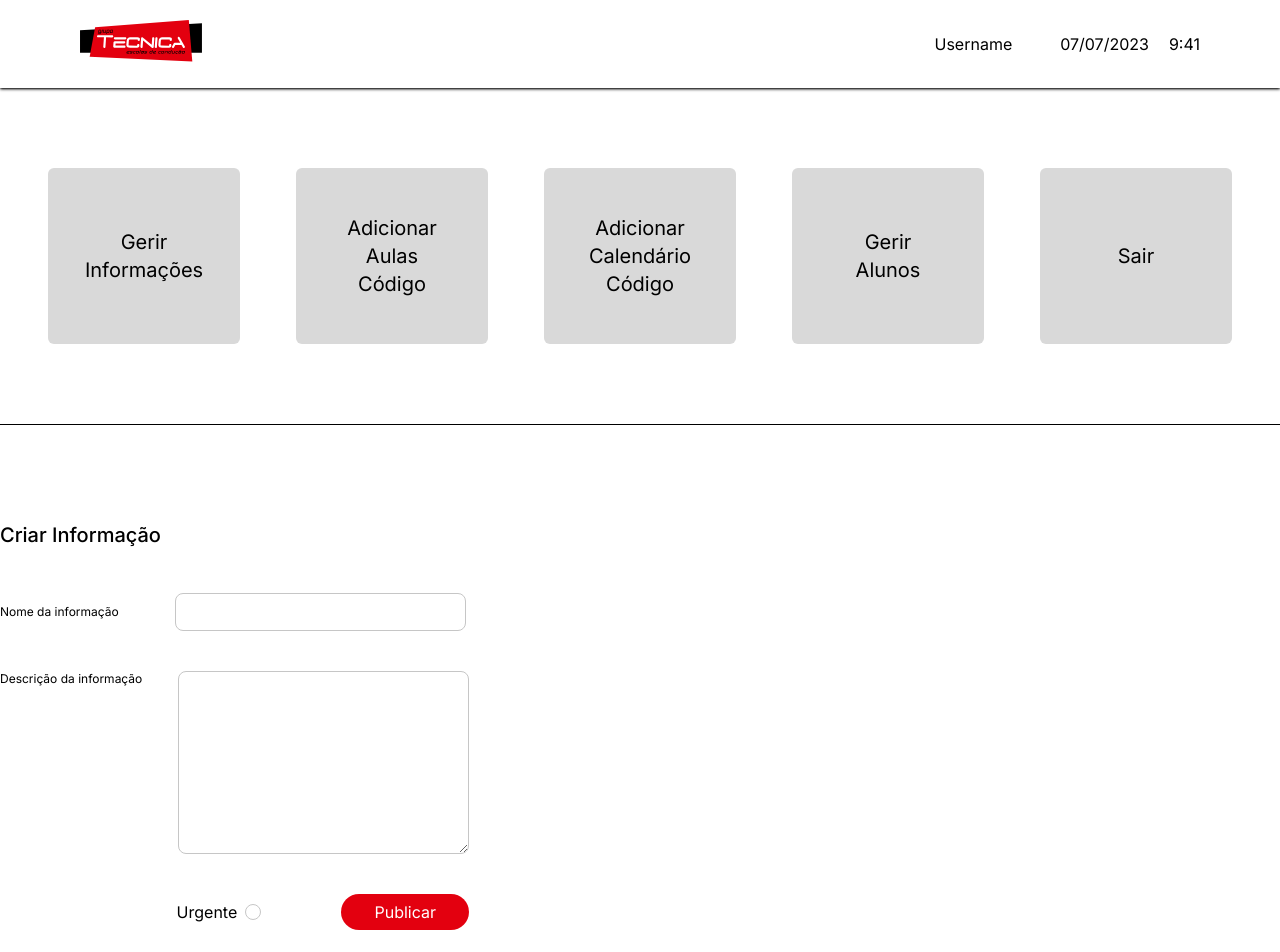
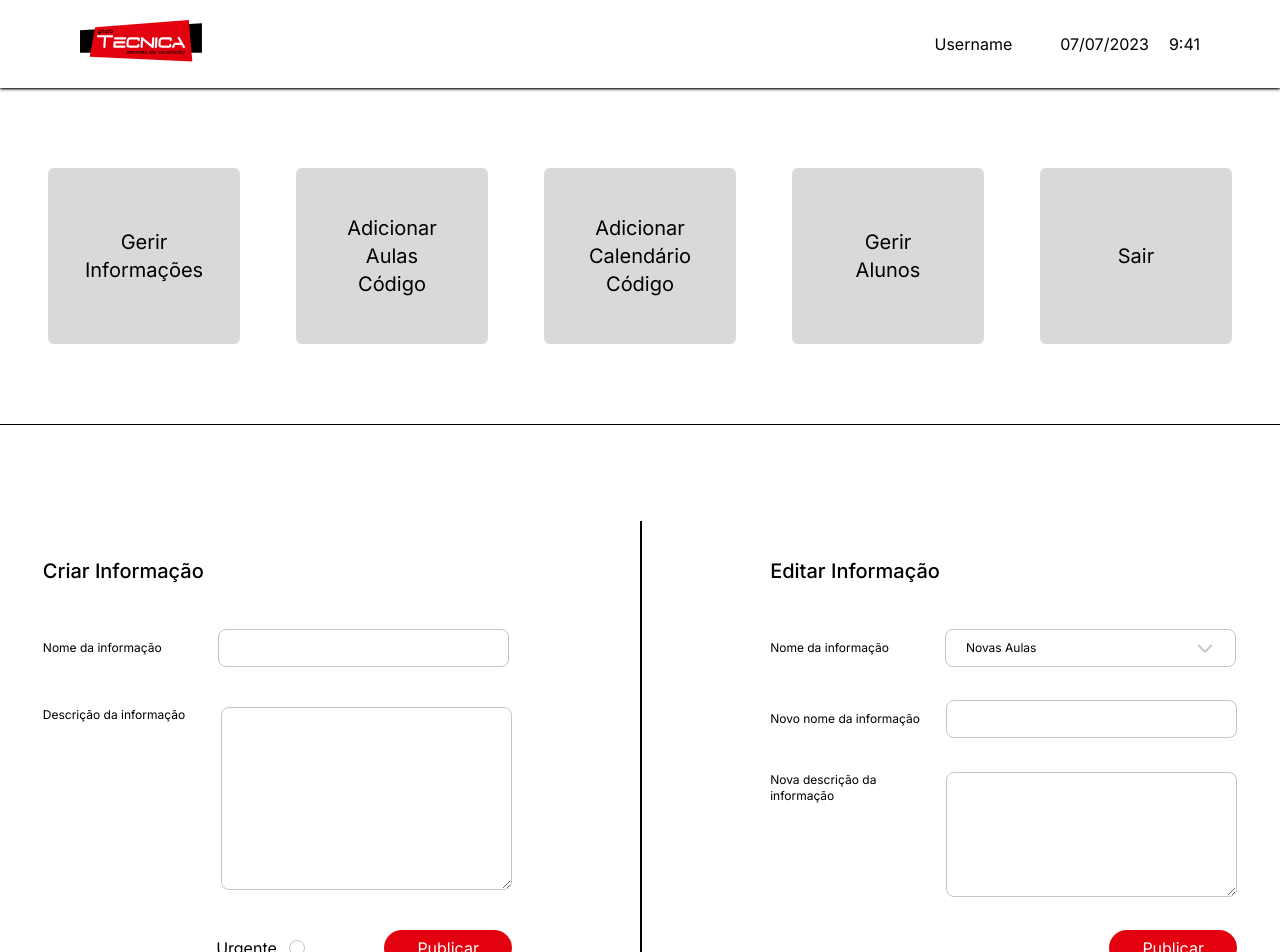
Before and after one commit to Frelances-projects/app-tecnica, a Next.js app in the folder web/: page /panel in a window 1280 px wide. Shown: the top 952 px of the page. Before the commit the page ends 930 px from the top, so only its background shows below. Built offline with nearby package versions, Linux system fonts and the light colour scheme.

Commit message:
concluding panel

```diff
--- a/web/package.json
+++ b/web/package.json
@@ -9,6 +9,8 @@
     "lint": "next lint"
   },
   "dependencies": {
+    "@phosphor-icons/react": "^2.0.10",
+    "@radix-ui/react-select": "^1.2.2",
     "@types/node": "20.4.0",
     "@types/react": "18.2.14",
     "@types/react-dom": "18.2.6",
--- a/web/src/app/panel/page.tsx
+++ b/web/src/app/panel/page.tsx
@@ -1,6 +1,7 @@
 import { Input } from '../../components/Input'
 import { TextArea } from '../../components/TextArea'
 import { Button } from '../../components/Button'
+import { SelectComponent } from '@/components/Select'
 
 export default function Panel() {
   async function handleCreateInformation(data: FormData) {
@@ -17,8 +18,21 @@ export default function Panel() {
     console.log({ name, description, checkbox })
   }
 
+  async function handleUpdateInformation(data: FormData) {
+    'use server'
+
+    const name = data.get('new_information_name')?.toString()
+    const description = data.get('new_information_description')?.toString()
+
+    if (!name || !description) {
+      return
+    }
+
+    console.log({ name, description })
+  }
+
   return (
-    <main className="w-full flex items-center justify-between mt-24">
+    <main className="w-full flex justify-center items-center gap-32 mt-24 mb-16">
       <section className="max-w-lg">
         <h1 className='mb-11 text-xl font-medium'>Criar Informação</h1>
 
@@ -30,12 +44,12 @@ export default function Panel() {
 
           <fieldset className='flex items-start gap-9'>
             <label htmlFor="information-description" className='text-xs'>Descrição da informação</label>
-            <TextArea id='information-description' name='information_description' />
+            <TextArea id='information-description' name='information_description' className='h-[11.438rem]'/>
           </fieldset>
 
-          <div className="flex items-center justify-end gap-20">
-            <fieldset className='flex items-center'>
-              <label className='mr-2' htmlFor="checkbox">Urgente</label>
+          <div className="flex ml-auto w-[18.5rem] items-center justify-between">
+            <fieldset className='flex gap-3 items-center'>
+              <label htmlFor="checkbox">Urgente</label>
               <input
                 id="checkbox"
                 type="checkbox"
@@ -49,7 +63,31 @@ export default function Panel() {
         </form>
       </section>
 
-      <section></section>
+      <span className='border border-black h-[30rem]' />
+
+      <section className="max-w-lg">
+        <h1 className='mb-11 text-xl font-medium'>Editar Informação</h1>
+
+        <form action={handleUpdateInformation} className="flex flex-col gap-[2.08rem]">
+          <fieldset className='flex items-center gap-14'>
+            <label htmlFor="information-name" className='text-xs'>Nome da informação</label>
+            <SelectComponent placeHolder='Novas Aulas' data={[]}/>
+          </fieldset>
+
+          <fieldset className='flex items-center gap-[1.6rem]'>
+            <label htmlFor="new-information-name" className='text-xs'>Novo nome da informação</label>
+            <Input id='new-information-name' type='text' name='new_information_name' />
+          </fieldset>
+
+          <fieldset className='flex items-start gap-16'>
+            <label htmlFor="information-description" className='text-xs w-28'>Nova descrição da informação</label>
+            <TextArea id='information-description' name='new_information_description'  className='h-[7.813rem]'/>
+          </fieldset>
+          <div className="flex justify-end">
+            <Button title="Publicar" type='submit' />
+          </div>
+        </form>
+      </section>
     </main>
   )
 }
--- /dev/null
+++ b/web/src/components/Select.tsx
@@ -0,0 +1,33 @@
+'use client'
+
+import { CaretDown } from '@phosphor-icons/react'
+import { SelectProps } from '@radix-ui/react-select'
+import * as Select from '@radix-ui/react-select'
+
+interface SelectComponentProps extends SelectProps {
+  placeHolder: string
+  className?: string
+  data: any
+}
+
+export function SelectComponent({ className, placeHolder, ...rest }: SelectComponentProps) {
+  return (
+    <Select.Root {...rest}>
+    <Select.Trigger className={`flex px-5 items-center py-2 text-xs w-[18.188rem] border border-[#C6C6C6] rounded-lg text-black ${className}`}>
+      {placeHolder}
+      <CaretDown className='ml-auto text-[#C6C6C6]' weight='bold' size={20}/>
+    </Select.Trigger>
+
+    <Select.Portal>
+      <Select.Content>
+        <Select.ScrollUpButton />
+        <Select.Viewport>
+
+
+        </Select.Viewport>
+        <Select.Arrow />
+      </Select.Content>
+    </Select.Portal>
+  </Select.Root>
+  )
+}
--- a/web/src/components/TextArea.tsx
+++ b/web/src/components/TextArea.tsx
@@ -4,6 +4,6 @@ interface TextAreaProps extends TextareaHTMLAttributes<HTMLTextAreaElement> {}
 
 export function TextArea({ className, ...rest }: TextAreaProps) {
   return (
-    <textarea className={`px-5 py-3 w-[18.188rem] h-[11.438rem] outline-none border border-[#C6C6C6] rounded-lg text-black ${className}`} {...rest} />
+    <textarea className={`px-5 py-3 w-[18.188rem] outline-none border border-[#C6C6C6] rounded-lg text-black ${className}`} {...rest} />
   )
 }
```
Also changed, not shown: 1 other file (tests, documents, lock files or other folders).
